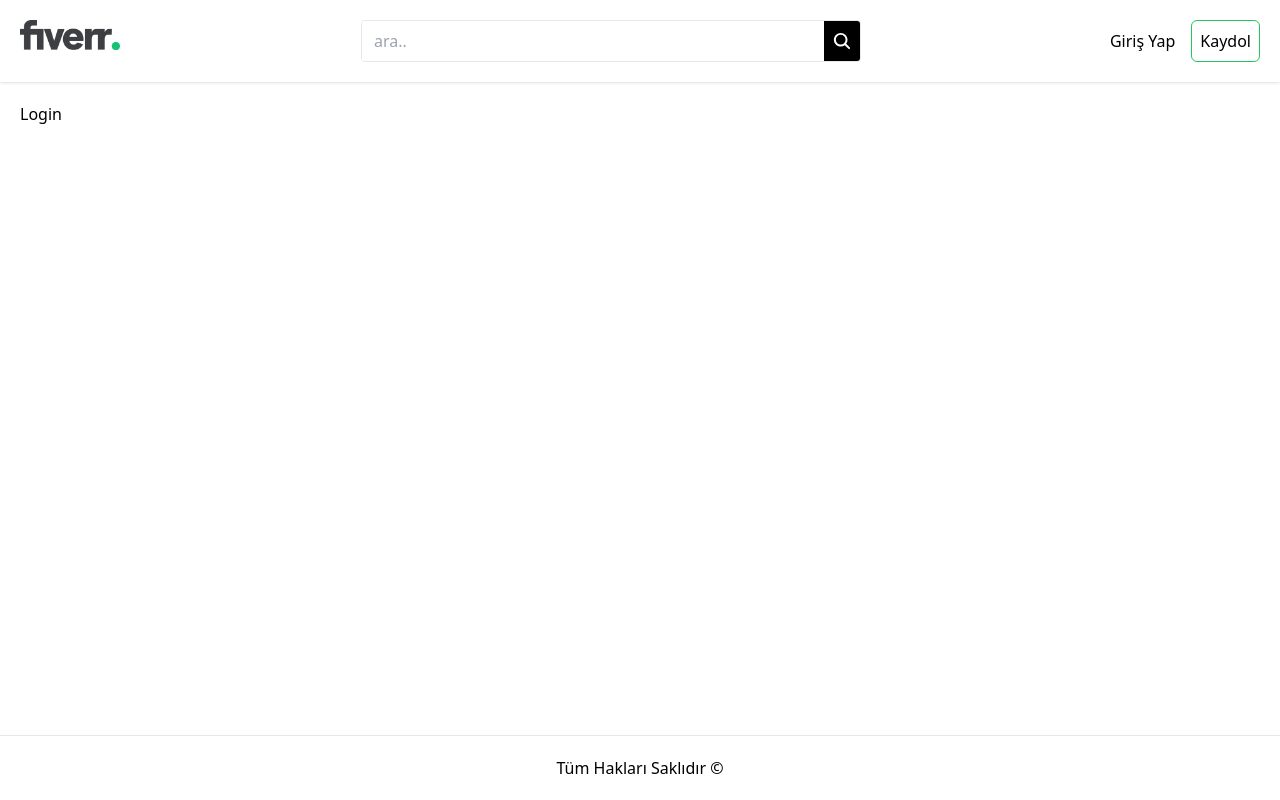
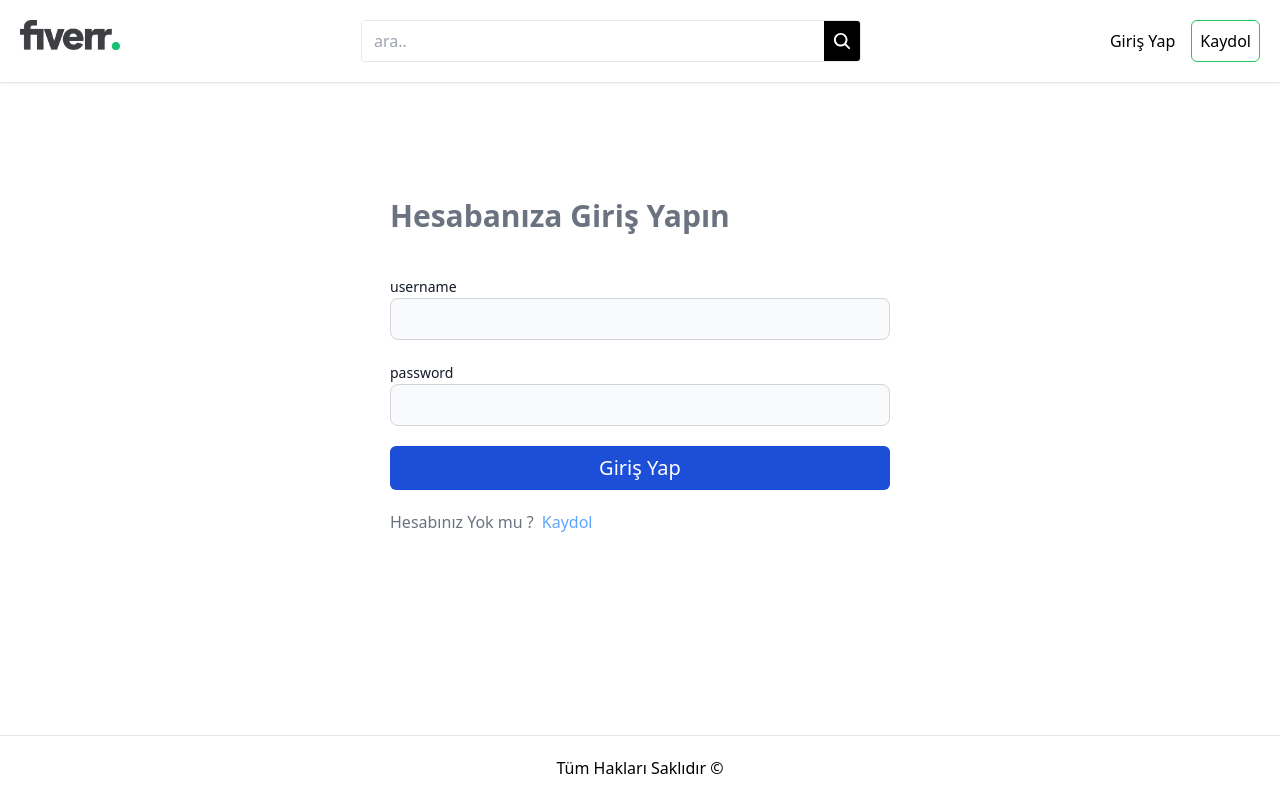
Before and after one commit to ozerbaykal/fiver_Full_Stack, a React (Vite) app in the folder client/: page /login in a window 1280 px wide. Built offline with nearby package versions, Linux system fonts and the light colour scheme.

Commit message:
feat: complete login ui and complete request with axios

```diff
--- a/client/src/App.tsx
+++ b/client/src/App.tsx
@@ -1,4 +1,4 @@
-import { BrowserRouter, Route, Routes } from "react-router-dom";
+import { Route, Routes } from "react-router-dom";
 import Home from "./pages/home";
 import Register from "./pages/register";
 import Login from "./pages/login";
@@ -7,7 +7,6 @@ import Footer from "./components/footer";
 
 const App = () => {
   return (
-    <BrowserRouter>
     <div className="flex flex-col min-h-screen">
       <Header />
       <div className="flex-1 max p-5 w-full">
@@ -20,7 +19,6 @@ const App = () => {
 
       <Footer />
     </div>
-    </BrowserRouter>
   );
 };
 
--- a/client/src/api/index.ts
+++ b/client/src/api/index.ts
@@ -1,7 +1,7 @@
 import axios from "axios";
 
 const api = axios.create({
-  baseURL: "http://localhost:300/api",
+  baseURL: "http://localhost:3000/api",
   withCredentials: true,
 });
 
--- a/client/src/context/authContext.tsx
+++ b/client/src/context/authContext.tsx
@@ -1,6 +1,8 @@
-import { JSX, createContext, useState } from "react";
+import { JSX, createContext, useContext, useState } from "react";
 import { IFormUser, ILoginUser, IUser } from "../types";
 import api from "../api";
+import { toast } from "react-toastify";
+import { useNavigate } from "react-router-dom";
 
 type ContextType = {
   user: IUser | null;
@@ -18,7 +20,7 @@ export const AuthContext = createContext<ContextType>({
 
 export const AuthProvider = ({ children }: { children: JSX.Element }) => {
   const [user, setUser] = useState<IUser | null>(null);
-
+  const navigate = useNavigate();
   //kaydol
   const register = (user: IFormUser) => {
     api
@@ -27,15 +29,44 @@ export const AuthProvider = ({ children }: { children: JSX.Element }) => {
           "Content-Type": "multipart/form-data",
         },
       })
-      .then((res) => console.log(res))
-      .catch((err) => console.log(err));
+      .then(() => {
+        toast.info("Hesabınız Oluşturuldu.Giriş yapabilirsiniz");
+        navigate("/login");
+      })
+      .catch((err) => {
+        toast.error("Üzgünüz bir hata oluştu");
+        console.log(err);
+      });
   };
 
   //giriş yap
-  const login = () => {};
+  const login = (user: ILoginUser) => {
+    api
+      .post("/auth/login", user)
+      .then((res) => {
+        //kullanıcı state'ini güncelle
+        setUser(res.data.user);
+
+        //token 'i lokel kaydet
+        localStorage.setItem("token", res.data.token);
+
+        toast.info("Giriş yapıldı");
+        navigate("/");
+      })
+      .catch((err) => {
+        toast.error("Üzgünüz bir hata oluştu");
+        console.log(err);
+      });
+  };
 
   //çıkış yap
   const logout = () => {};
 
   return <AuthContext.Provider value={{ user, register, login, logout }}>{children}</AuthContext.Provider>;
 };
+
+//contexte aboneliğimizi kolaylaştıracak hook
+
+export const useAuth = () => {
+  return useContext(AuthContext);
+};
--- a/client/src/main.tsx
+++ b/client/src/main.tsx
@@ -3,11 +3,16 @@ import { createRoot } from "react-dom/client";
 import "./index.css";
 import App from "./App.tsx";
 import { AuthProvider } from "./context/authContext.tsx";
+import { ToastContainer } from "react-toastify";
+import { BrowserRouter } from "react-router-dom";
 
 createRoot(document.getElementById("root")!).render(
   <StrictMode>
-    <AuthProvider>
-      <App />
-    </AuthProvider>
+    <BrowserRouter>
+      <AuthProvider>
+        <App />
+      </AuthProvider>
+    </BrowserRouter>
+    <ToastContainer />
   </StrictMode>
 );
--- a/client/src/pages/login/index.tsx
+++ b/client/src/pages/login/index.tsx
@@ -1,7 +1,34 @@
-import React from "react";
+import React, { useContext } from "react";
+import Input from "../../components/input";
+import { Link } from "react-router-dom";
+import { AuthContext, useAuth } from "../../context/authContext";
+import { ILoginUser } from "../../types";
 
 const Login = () => {
-  return <div>Login</div>;
+  const { login } = useAuth();
+  const handleSubmit = (e: React.FormEvent<HTMLFormElement>) => {
+    e.preventDefault();
+    const formData = new FormData(e.target as HTMLFormElement);
+    const user = Object.fromEntries(formData.entries());
+
+    login(user as unknown as ILoginUser);
+  };
+  return (
+    <div className="max-w-[500px] pt-24 mx-auto  sm:min-w-[400px] max-sm:w-full">
+      <h1 className="title mb-10">Hesabanıza Giriş Yapın</h1>
+      <form onSubmit={handleSubmit}>
+        <Input label="username" name="username" required />
+        <Input label="password" name="password" required />
+        <button className="btn">Giriş Yap</button>
+      </form>
+      <p className="mt-5 text-gray-500">
+        Hesabınız Yok mu ?
+        <Link to={"/register"} className="text-blue-400 ms-2 hover:text-blue-800 ">
+          Kaydol
+        </Link>
+      </p>
+    </div>
+  );
 };
 
 export default Login;
--- a/client/src/pages/register/index.tsx
+++ b/client/src/pages/register/index.tsx
@@ -3,10 +3,10 @@ import Input from "../../components/input";
 import Toggle from "../../components/input/toogle";
 import { Link } from "react-router-dom";
 import { IFormUser } from "../../types";
-import { AuthContext } from "../../context/authContext";
+import { AuthContext, useAuth } from "../../context/authContext";
 
 const Register: React.FC = () => {
-  const { register } = useContext(AuthContext);
+  const { register } = useAuth();
   const [isSeller, setIsSeller] = useState(false);
   const handleSubmit = (e: FormEvent<HTMLFormElement>) => {
     e.preventDefault();
```
Also changed, not shown: 1 other file (tests, documents, lock files or other folders). Lines whose indentation alone changed are shown as unchanged.
